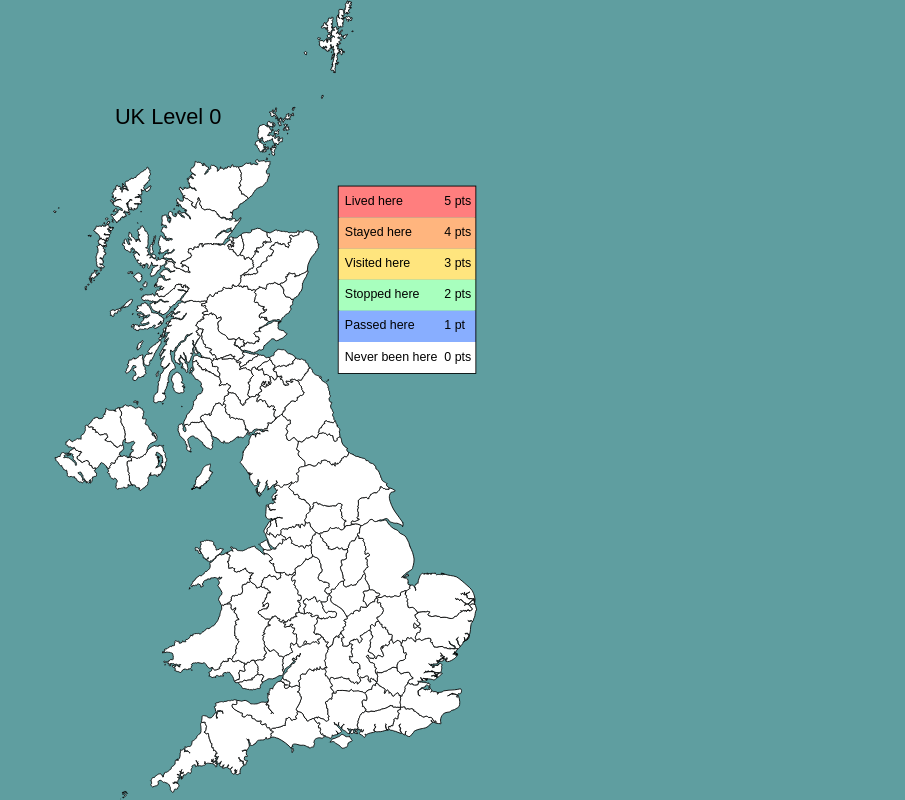
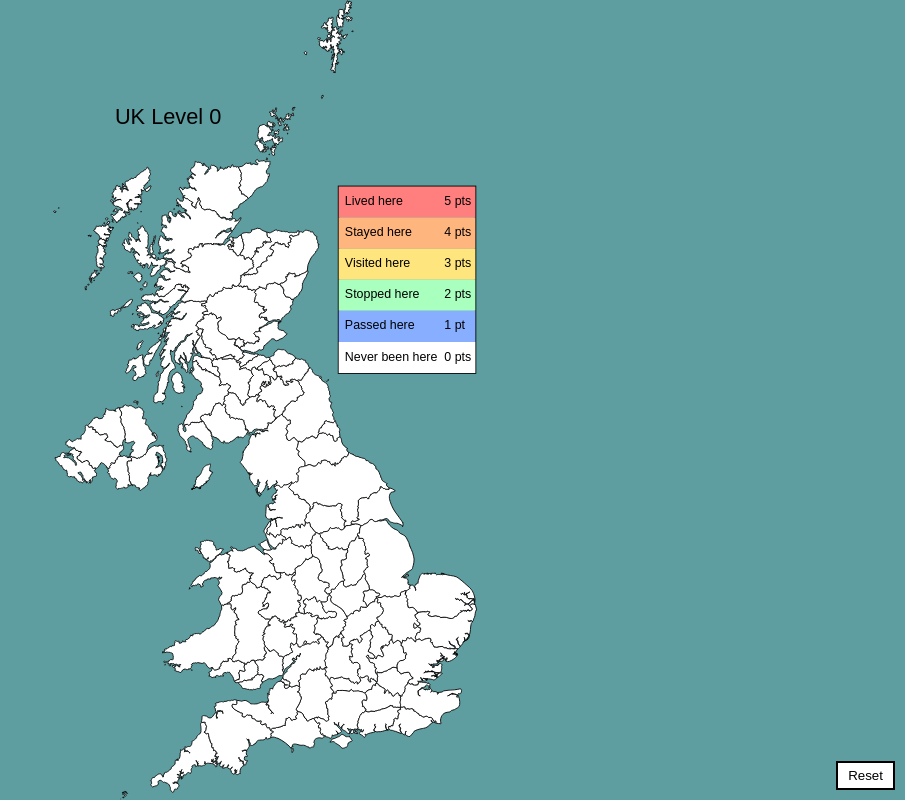
Before and after one commit to torkilv/norgeskart-kommuner, a React (Create React App) app: page /#/uk-map in a window 1280 px wide. Shown: the whole page, without its empty margins (375-1280 px from the left). Built offline with nearby package versions, Linux system fonts and the light colour scheme.

Commit message:
Add reset button

```diff
--- a/src/App.css
+++ b/src/App.css
@@ -71,6 +71,17 @@
   object-fit: contain;
 }
 
+#reset {
+  position: absolute;
+  bottom: 10px;
+  right: 10px;
+  background-color: white;
+  color: black;
+  border: 2px solid black;
+  padding: 5px 10px;
+  cursor: pointer;
+}
+
 #not-found {
   justify-self: center;
   margin-top: 20%;
--- a/src/uk-map/MapUK.js
+++ b/src/uk-map/MapUK.js
@@ -23,12 +23,12 @@ function MapUK() {
 
     const getColorByLevel = (level) => {
         switch(level) {
-            case 5: return '#FF7E7E'; // lived
-            case 4: return '#FFB57E'; // stayed
-            case 3: return '#FFE57E'; // visited
-            case 2: return '#A8FFBE'; // stopped
-            case 1: return '#88AEFF'; // passed
-            default: return 'white'; // never been
+            case 5: return '#FF7E7E'; // Lived
+            case 4: return '#FFB57E'; // Stayed
+            case 3: return '#FFE57E'; // Visited
+            case 2: return '#A8FFBE'; // Stopped
+            case 1: return '#88AEFF'; // Passed
+            default: return 'white'; // Never been
         }
     };
 
@@ -66,10 +66,20 @@ function MapUK() {
         setSelectedCounty(null); // Close card upon selection
     }
 
+    const reset = () => {
+        const resetScores = {...countyScores};
+        Object.keys(resetScores).forEach(county => {
+            resetScores[county] = 0;
+        });
+        setCountyScores(resetScores); // Trigger recolour to white
+        localStorage.setItem('countyScores', JSON.stringify(resetScores)); // Save to localStorage
+    }
+
     return (
         <div id="MapUK">
             {selectedCounty && <CountyCard countyName={selectedCounty} position={cardPosition} levelClick={levelClick}/>}
             <div id="map-container">
+                <button id="reset" onClick={reset}>Reset</button>
                 <Map id="map" onClick={countyClick}/>
             </div>
         </div>
```
